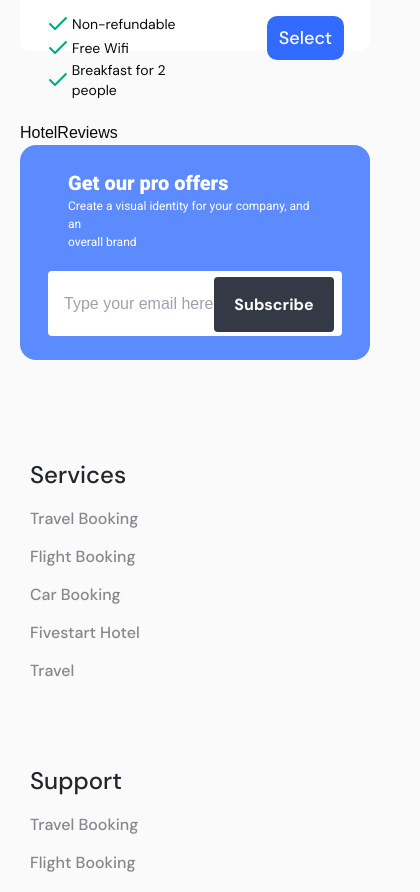
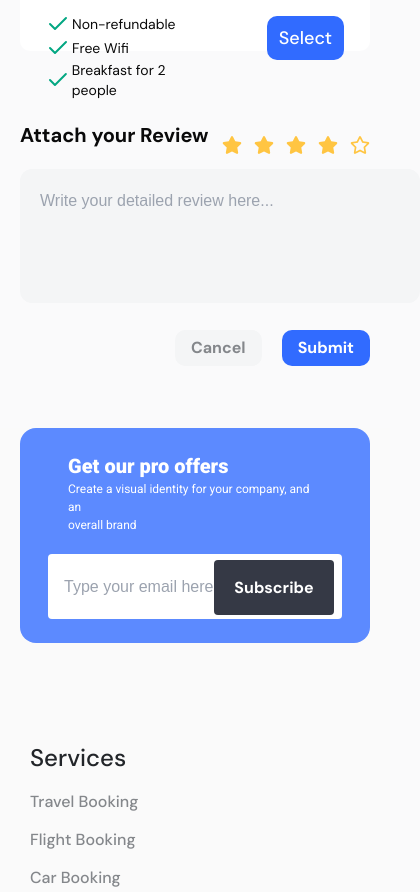
Before and after one commit to paulinasprojects/tripguide-dev, a Next.js app: page /hotel/1 in a window 390 px wide. Shown: the part 3609-4501 px from the top of the page, 420 px wide, since content can reach past the window. Built offline with nearby package versions, Linux system fonts and the light colour scheme.

Commit message:
added responsive  attach review section

```diff
--- a/src/app/hotel/[hotelId]/page.tsx
+++ b/src/app/hotel/[hotelId]/page.tsx
@@ -17,6 +17,7 @@ const HotelDetailsPage = () => {
           className='pb-0 xl:pl-[100px] lg:pl-[20px] md:pl-[20px] max-sm:pl-5'
         />
       </div>
+      {/* Hotel Details */}
       <HotelDetails/>
       <div className='xl:mx-[100px] md:mx-[20px] mb-10 max-sm:mx-5'>
         <ImageSlider images={propertyImages}/>
--- a/src/components/hotel-reviews.tsx
+++ b/src/components/hotel-reviews.tsx
@@ -1,8 +1,28 @@
-import React from 'react'
+import { FaStar, FaRegStar } from "react-icons/fa"
 
 const HotelReviews = () => {
   return (
-    <div>HotelReviews</div>
+    <div className="xl:mr-[250px] mb-[62px] lg:mr-5 md:mr-5 max-sm:mr-0">
+      <div className="flex flex-col">
+        <div className="flex items-center justify-between">
+          <span className='text-headlineThree font-bold font-dm-sans  mb-[20px] max-sm:text-xl'>Attach your Review</span>
+          <div className="flex gap-[12px]">
+            <FaStar className="text-[#FFC542] size-5"/>
+            <FaStar className="text-[#FFC542] size-5"/>
+            <FaStar className="text-[#FFC542] size-5"/>
+            <FaStar className="text-[#FFC542] size-5"/>
+            <FaRegStar className="text-[#FFC542] size-5"/>
+          </div>
+        </div>
+        <div>
+          <textarea className="lg:w-[970px] h-[134px] md:w-[720px] max-sm:w-[400px] rounded-[12px] resize-none pt-5 pl-5 bg-[#F4F5F6]" placeholder="Write your detailed review here..."/>
+        </div>
+        <div className="ml-auto flex items-center gap-5 mt-5">
+          <button className="bg-[#F4F5F6] py-1.5 px-4 rounded-[10px] font-bold text-md text-[#84878B] font-dm-sans">Cancel</button>
+          <button className="py-1.5 px-4 rounded-[10px] bg-[#316BFF] text-white font-bold text-md font-dm-sans">Submit</button>
+        </div>
+      </div>
+    </div>
   )
 }
 
--- a/src/components/select-room.tsx
+++ b/src/components/select-room.tsx
@@ -22,7 +22,6 @@ const SelectRoom = () => {
                      </span>
                     </div>
                   ))}
-
                 </div>
                 </div>
                 <div>
```
